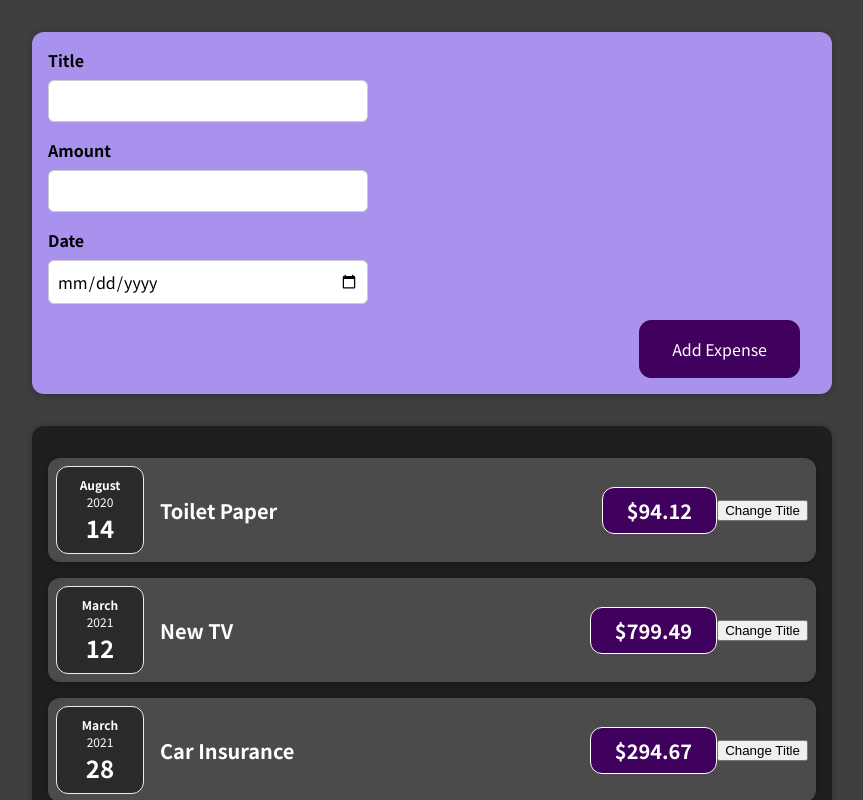
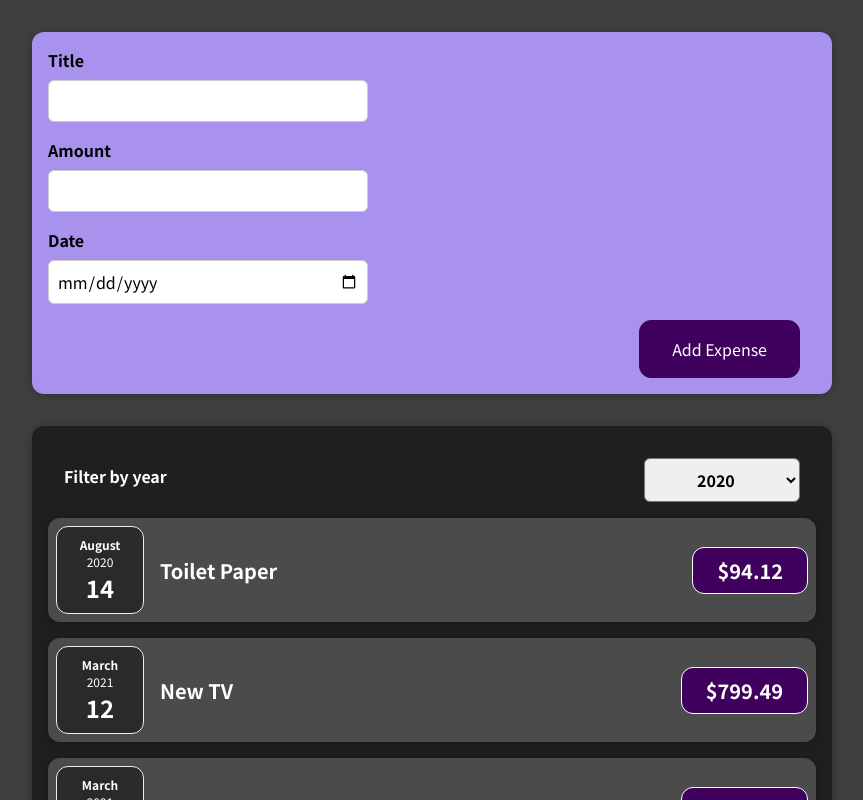
Before and after one commit to HamiHash/expense-tracker, a React (Create React App) app: page / in a window 1280 px wide. Shown: the top 800 px of the page, without its empty margins (208-1071 px from the left). Built offline with nearby package versions, Linux system fonts and the light colour scheme.

Commit message:
ExpenseFilter added

```diff
--- /dev/null
+++ b/src/components/Expenses/ExpenseFilter.css
@@ -0,0 +1,24 @@
+.expenses-filter {
+  color: white;
+  padding: 0 1rem;
+}
+
+.expenses-filter__control {
+  display: flex;
+  width: 100%;
+  align-items: center;
+  justify-content: space-between;
+  margin: 1rem 0;
+}
+
+.expenses-filter label {
+  font-weight: bold;
+  margin-bottom: 0.5rem;
+}
+
+.expenses-filter select {
+  font: inherit;
+  padding: 0.5rem 3rem;
+  font-weight: bold;
+  border-radius: 6px;
+}
--- /dev/null
+++ b/src/components/Expenses/ExpenseFilter.js
@@ -0,0 +1,25 @@
+import React from "react";
+
+import "./ExpenseFilter.css";
+
+const ExpensesFilter = (props) => {
+  const dropdownChangeHandler = (event) => {
+    props.onChangeFilter(event.target.value);
+  };
+
+  return (
+    <div className="expenses-filter">
+      <div className="expenses-filter__control">
+        <label>Filter by year</label>
+        <select value={props.selected} onChange={dropdownChangeHandler}>
+          <option value="2022">2022</option>
+          <option value="2021">2021</option>
+          <option value="2020">2020</option>
+          <option value="2019">2019</option>
+        </select>
+      </div>
+    </div>
+  );
+};
+
+export default ExpensesFilter;
--- a/src/components/Expenses/ExpenseItem.js
+++ b/src/components/Expenses/ExpenseItem.js
@@ -1,24 +1,16 @@
-import React, { useState } from "react";
+import React from "react";
 import Card from "../UI/Card";
 import "./ExpenseItem.css";
 import ExpenseDate from "./ExpenseDate";
 
 function ExpenseItem(props) {
-  const [title, setTitle] = useState(props.title);
-
-  const clickHandler = () => {
-    setTitle("Updated!"); // we also used title in h2 (not props.title)
-    console.log(title);
-  };
-
   return (
     <Card className="expense-item">
       <ExpenseDate date={props.date} />
       <div className="expense-item__description">
-        <h2>{title}</h2>
+        <h2>{props.title}</h2>
         <div className="expense-item__price">${props.amount}</div>
       </div>
-      <button onClick={clickHandler}>Change Title</button>
     </Card>
   );
 }
--- a/src/components/Expenses/Expenses.js
+++ b/src/components/Expenses/Expenses.js
@@ -1,11 +1,22 @@
-import React from "react";
+import React, { useState } from "react";
 import ExpenseItem from "./ExpenseItem";
 import Card from "../UI/Card";
 import "./Expenses.css";
+import ExpensesFilter from "./ExpenseFilter";
 
 function Expenses(props) {
+  const [filteredYear, setFilteredYear] = useState("2020");
+
+  const filterChangeHandler = (selectedYear) => {
+    setFilteredYear(selectedYear);
+  };
+
   return (
     <Card className="expenses">
+      <ExpensesFilter
+        selected={filteredYear}
+        onChangeFilter={filterChangeHandler}
+      />
       <ExpenseItem
         title={props.items[0].title}
         amount={props.items[0].amount}
```
